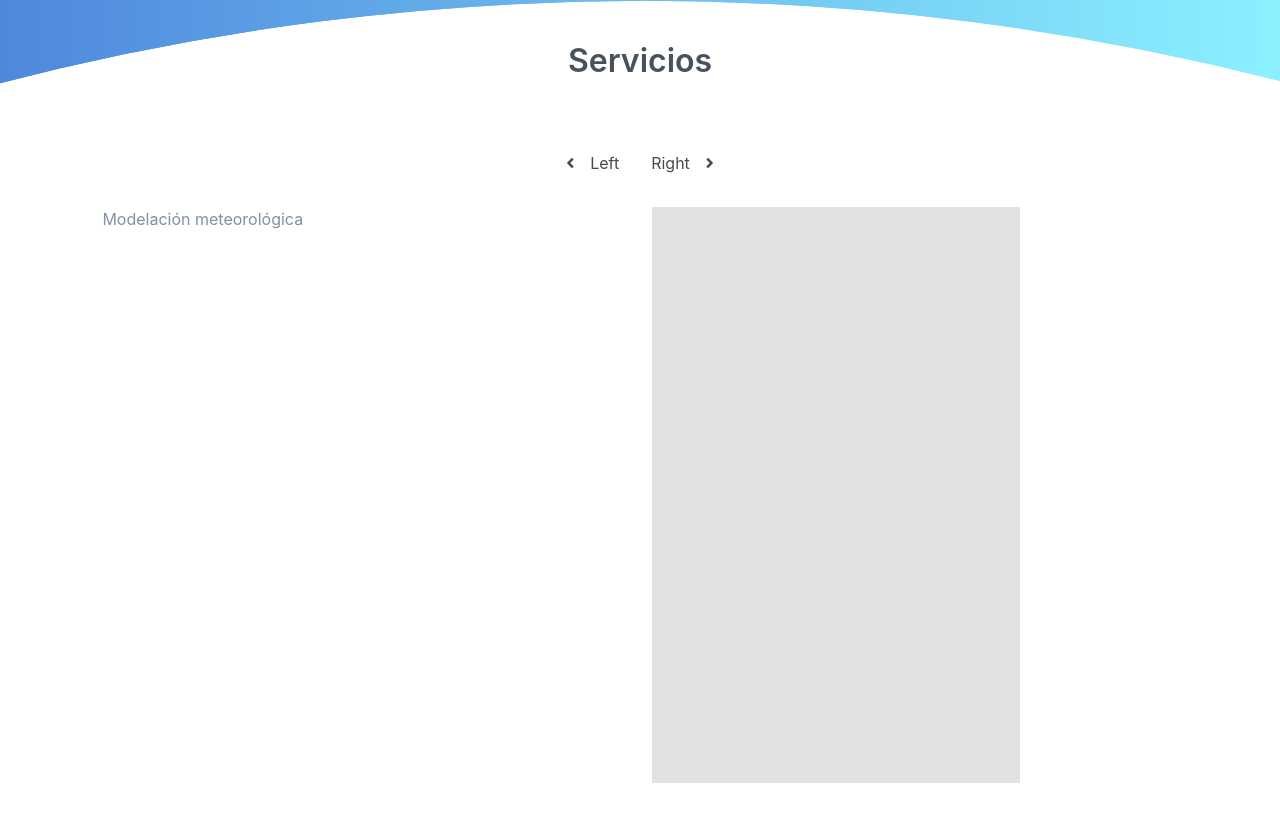
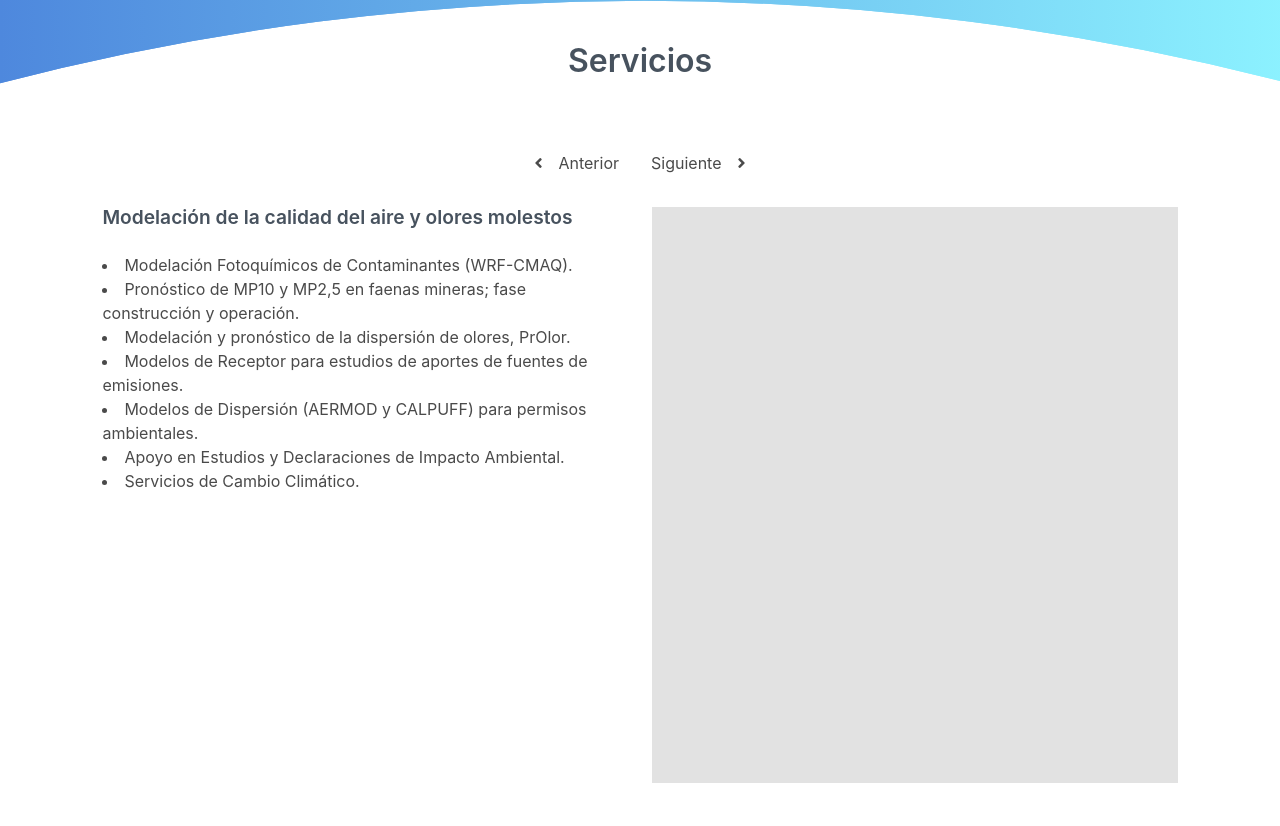
Before and after one commit to progressio-spa/particulasCL, a Vue app: page /#/ in a window 1280 px wide. Shown: the part 3354-4180 px from the top of the page. Built offline with nearby package versions, Linux system fonts and the light colour scheme.

Commit message:
ADD: Services done. Fixed a bug on carousel.

```diff
--- a/src/sections/News.vue
+++ b/src/sections/News.vue
@@ -28,7 +28,7 @@
               </ul>
             </div>
 
-            <div class="columns" id="columns-body" v-if="tab % 3 == 0">
+            <div class="columns" id="columns-body" v-if="set_tab(this.tab, 3) == 0">
                 <div class="column is-half" id="left">
                         <p class="title" style="font-size: 120%;">LOREM IPSUM</p>
                         <p style="color: white;">Velit ante sociis aliquet fermentum neque cum mattis tristique est mus elementum, dis non natoque fusce pretium placerat commodo ornare parturient praesent, leo mi sodales curabitur felis dui dignissim vitae varius morbi. Praesent lacus cubilia pulvinar eget volutpat quis duis facilisis, arcu pretium placerat massa tempor class. Blandit sed vel purus vitae viverra tempus nisi enim, taciti ultricies ridiculus dapibus vulputate condimentum auctor mauris non, habitasse magna praesent eu volutpat tristique quisque.</p>
@@ -45,7 +45,7 @@
                 </div>
             </div>
 
-            <div class="columns" id="columns-body" v-if="tab % 3 == 1">
+            <div class="columns" id="columns-body" v-if="set_tab(this.tab, 3) == 1">
                 <div class="column is-half" id="left">
                         <p class="title" style="font-size: 120%;">LOREM IPSUM</p>
                         <p style="color: white;">Vulputate sed cursus dignissim sapien orci dis faucibus vehicula aliquet, suspendisse mus interdum mattis sollicitudin fringilla hac cum venenatis egestas, suscipit fames natoque aliquam laoreet urna morbi tellus. Scelerisque mauris magnis molestie facilisis praesent nunc himenaeos litora, dui gravida imperdiet erat vehicula rutrum aliquet rhoncus conubia, metus viverra netus libero dictumst eros mi. Nibh primis morbi egestas dignissim platea lectus, semper nullam gravida proin turpis, pretium scelerisque ligula nascetur in.</p>
@@ -61,7 +61,7 @@
                 </div>
             </div>
 
-            <div class="columns" id="columns-body" v-if="tab % 3 == 2">
+            <div class="columns" id="columns-body" v-if="set_tab(this.tab, 3) == 2">
                 <div class="column is-half" id="left">
                         <p class="title" style="font-size: 120%;">LOREM IPSUM</p>
                         <p style="color: white;">
@@ -116,6 +116,17 @@
                 tab: 0,
             };
         },
+
+        methods: {
+            set_tab(number, mod){
+                if (number >= 0)
+                    return number % mod;
+
+                // return (number * -1) % mod;
+                this.tab = mod-1;
+                return this.tab % mod;
+            }
+        }
     }
 </script>
 
--- a/src/sections/Services.vue
+++ b/src/sections/Services.vue
@@ -16,166 +16,181 @@
                 <li>
                   <a @click="tab-=1;">
                     <span class="icon"><i class="fas fa-angle-left" aria-hidden="true"></i></span>
-                    <span>Left</span>
+                    <span>Anterior</span>
                   </a>
                 </li>
                 <li>
                   <a @click="tab+=1;">
-                    <span>Right</span>
+                    <span>Siguiente</span>
                     <span class="icon"><i class="fas fa-angle-right" aria-hidden="true"></i></span>
                   </a>
                 </li>
               </ul>
             </div>
 
-            <div class="columns" id="columns-body" v-if="tab % 8 == 0">
+            <div class="columns" id="columns-body" v-if="set_tab(this.tab, 8) == 0">
                 <div class="column is-half" id="left">
-                    <div class="aboutUs-body">
-                        <ul>
-                            <li>Modelación de la calidad del aire y olores molestos</li>
-                        </ul>
-                    </div>
+                        <p class="title" style="font-size: 120%;">Modelación de la calidad del aire y olores molestos </p>
+                        <li>Modelación Fotoquímicos de Contaminantes (WRF-CMAQ).</li>
+                        <li>Pronóstico de MP10 y MP2,5 en faenas mineras; fase construcción y operación.</li>
+                        <li>Modelación y pronóstico de la dispersión de olores, PrOlor.</li>
+                        <li>Modelos de Receptor para estudios de aportes de fuentes de emisiones.</li>
+                        <li>Modelos de Dispersión (AERMOD y CALPUFF) para permisos ambientales.</li>
+                        <li>Apoyo en Estudios y Declaraciones de Impacto Ambiental.</li>
+                        <li>Servicios de Cambio Climático.</li>
                 </div>
                 <div class="column is-half" id="right">
                     <div class="color"></div>
                 </div>
             </div>
 
-            <div class="columns" id="columns-body" v-if="tab % 8 == 1">
+            <div class="columns" id="columns-body" v-if="set_tab(this.tab, 8) == 1">
                 <div class="column is-half" id="left">
-                    <div class="aboutUs-body">
-                        <ul>
-                            <li>Modelación meteorológica</li>
-                        </ul>
-                    </div>
+                        <p class="title" style="font-size: 120%;">Modelación meteorológica</p>
+                        <p>Para los modelos Calpuff y Community Multi-Scale Air Quality (CMAQ) se requiere de la meteorología obtenida de modelos mesoescala como el WRF-ARW (Weather Research and Forecasting Model-Advanced Research WRF), en conjunto con información meteorológica local de superficie y altura. Para Calpuff, esta información es integrada con el modelo meteorológico de diagnóstico Calmet para resolver situaciones especiales derivadas de terrenos complejos, circulaciones costeras, presencia de cuerpos de agua superficiales, zonas urbanas, etc. Esta información es fundamental para una modelación adecuada de la fotoquímica y dispersión de contaminantes.</p>
+                        <br>
+                        <p>Para la modelación meteorológica, Particuolotech realiza los siguientes trabajos:</p>
+                        <br>
+                        <li>Definición de los dominios de modelación (anidados o no)</li>
+                        <li>Definición y estimación de episodios de contaminación atmosférica</li>
+                        <li>Modelación meteorológica con WRF.</li>
+                        <li>Transformación de las salidas de WRF para Calpuff (calmet.dat)</li>
+                        <li>Transformación de las salidas de WRF para CMAQ</li>
+                        <li>Modelación meteorológica con Calmet</li>
+                        <li>Análisis estadístico de la data de las estaciones meteorológicas y de calidad del aire con OpenAir-Project</li>
+                        <li>Modelación y simulación de los campos de vientos</li>
+                        <li>Modelación y simulación de las capas de inversión térmica</li>
                 </div>
                 <div class="column is-half" id="right">
                     <div class="color"></div>
                 </div>
             </div>
 
-            <div class="columns" id="columns-body" v-if="tab % 8 == 2">
+            <div class="columns" id="columns-body" v-if="set_tab(this.tab, 8) == 2">
                 <div class="column is-half" id="left">
-                    <div class="aboutUs-body">
-                        <ul>
-                            <li>Inventario de emisiones</li>
-                        </ul>
-                    </div>
+                    <p class="title" style="font-size: 120%;">Inventario de emisiones</p>
+                    <li>Declaración de emisiones de acuerdo a DS138/2005</li>
+                    <li>Asesoría técnica, procesamiento de dato y reporte a la autoridad de la medición continua de emisiones, CEMs</li>
+                    <li>Desarrollo de inventario de emisiones de fuentes fijas</li>
+                    <li>Desarrollo de inventario de emisiones de fuentes areales, especialmente de la combustión residencial de leña, rellenos sanitarios, agricultura y ganadería</li>
+                    <li>Desarrollo de inventario de emisiones de fuentes móviles en ruta y fuera de ruta (modelos MOVES, EDMS, NONROAD)</li>
+                    <li>Desarrollo de Inventario de emisiones de fuentes biogénicas (MEGAN)</li>
                 </div>
                 <div class="column is-half" id="right">
                     <div class="color"></div>
                 </div>
             </div>
 
-            <div class="columns" id="columns-body" v-if="tab % 8 == 3">
+            <div class="columns" id="columns-body" v-if="set_tab(this.tab, 8) == 3">
                 <div class="column is-half" id="left">
-                    <div class="aboutUs-body">
-                        <ul>
-                            <li>Estudio de efectos en salud</li>
-                        </ul>
-                    </div>
+                    <p class="title" style="font-size: 120%;">Estudios de efectos en salud</p>
+                    <li>Efectos agudos en salud por exposición al PM2.5</li>
+                    <li>Efectos agudos en salud por exposición al ozono</li>
+                    <li>Evaluación del riesgo en salud por exposición crónica a sustancias tóxicas del aire</li>
+                    <li>Estudios de percepción en salud por contaminación atmosférica</li>
+                    <li>Análisis de beneficios en salud de implementación de medidas con BenMaP</li>
                 </div>
                 <div class="column is-half" id="right">
                     <div class="color"></div>
                 </div>
             </div>
 
-            <div class="columns" id="columns-body" v-if="tab % 8 == 4">
+            <div class="columns" id="columns-body" v-if="set_tab(this.tab, 8) == 4">
                 <div class="column is-half" id="left">
-                    <div class="aboutUs-body">
-                        <ul>
-                            <li>Monitoreo de contaminantes atmosféricos</li>
-                        </ul>
-                    </div>
+                    <p class="title" style="font-size: 120%;">Monitoreo de contaminantes atmosféricos</p>
+                    <li>Medición de masa y especies químicas orgánicas e inorgánicas del PM10 y PM2.5</li>
+                    <li>Medición de masa y especies químicas del materioal particulado suspendido, MPS</li>
+                    <li>Medición de distribución de tamaños del material particulado fino y ultrafino</li>
+                    <li>Medición de concentraciones de gases (O3, CO, SO2 y NOx)</li>
+                    <li>Medición de compuestos orgánicos volátiles, COVs</li>
+                    <li>Medición de hidrocarburos aromáticos policíclicos (PAHs) en fase gas y fase sólida</li>
+                    <li>Medición de carbono negro atmosférico (Black Carbon)</li>
+                    <li>Medición de variables meteorológicas</li>
                 </div>
                 <div class="column is-half" id="right">
                     <div class="color"></div>
                 </div>
             </div>
 
-            <div class="columns" id="columns-body" v-if="tab % 8 == 5">
+            <div class="columns" id="columns-body" v-if="set_tab(this.tab, 8) == 5">
                 <div class="column is-half" id="left">
-                    <div class="aboutUs-body">
-                        <ul>
-                            <li>Estudios de abatimiento y reducción de emisiones</li>
-                        </ul>
-                    </div>
+                    <p class="title" style="font-size: 120%;">Estudios de abatimiento y reducción de emisiones</p>
+                    <p class="title" style="font-size: 100%; color: grey;">Evaluación de conformidad MACT</p>
+                    <p>Evaluamos y analizamos caso a caso las Máximas Tecnologías de Control Disponibles (MACT) de emisiones de sustancias tóxicas en fuentes de tipo similar para identificar el piso de MACT y llevamos a cabo un análisis más allá del piso de MACT. El análisis de MACT incluye una revisión detallada de los equipos de control de contaminación, técnica y económicamente viables.</p>
+                    <br>
+                    <p class="title" style="font-size: 100%; color: grey;">Evaluación de conformidad BACT</p>
+                    <p>Realizamos análisis de las Mejores Tecnologías de Control Disponibles (BACT) para establecer una limitación de emisiones, basado en el máximo grado de reducción, incluyendo el uso de equipos de control de emisiones, aplicación de métodos innovadores de producción o la utilización de materias primas alternativas para cada caso, teniendo en cuenta los impactos en la energía, medio ambiente y económicos, entre otros costos.</p>
+                    <br>
+                    <p>En general, se ofrecen los siguientes servicios:</p>
+                    <br>
+                    <li>Biofiltración para el tratamiento de olores</li>
+                    <li>Sistemas de abatimientos de material particulado</li>
+                    <li>Sistemas de abatimiento de gases ácidos</li>
+                    <li>Sistemas de calefacción distrital</li>
+                    <li>Sistemas de limpieza de aire de interiores (residencial y comercial)</li>
+
+
                 </div>
                 <div class="column is-half" id="right">
                     <div class="color"></div>
                 </div>
             </div>
 
-            <div class="columns" id="columns-body" v-if="tab % 8 == 6">
+            <div class="columns" id="columns-body" v-if="set_tab(this.tab, 8) == 6">
                 <div class="column is-half" id="left">
-                    <div class="aboutUs-body">
-                        <ul>
-                            <li>Soluciones energéticas para reducción de emisiones</li>
-                        </ul>
-                    </div>
+                    <p class="title" style="font-size: 120%;">Soluciones energéticas para reducción de emisiones</p>
+                    <p class="title" style="font-size: 100%; color: grey;">Auditoría energética y de emisiones</p>
+                    <p>Es la base para desarrollar un plan de ahorro energético y reducción de emisiones de contaminantes atmosféricos. La auditoría implica realizar un análisis exhaustivo del consumo energético y sistema de control de emisiones actual para una posterior propuesta de alternativas y una cuantificación del ahorro energético y reducción de emisiones.</p>
+                    <br>
+                    <p class="title" style="font-size: 100%; color: grey;">Gasto energético y de calidad del aire</p>
+                    <p>La gestión energética y de calidad del aire es la pieza clave para que una organización, independientemente de su tamaño o sector, pueda obtener unos niveles de eficiencia y ahorro de energía óptimos, así como mejorar su competitividad y compromiso con el medio ambiente. Esta gestión energética y de calidad del aire incluye un control de las instalaciones a tiempo real para realizar una gestión eficaz.</p>
+                    <br>
+                    <p>Estos dos servicios los realizamos con nuestro socio estrátegico ORIGINA.</p>
                 </div>
                 <div class="column is-half" id="right">
                     <div class="color"></div>
                 </div>
             </div>
 
-            <div class="columns" id="columns-body" v-if="tab % 8 == 7">
+            <div class="columns" id="columns-body" v-if="set_tab(this.tab, 8) == 7">
                 <div class="column is-half" id="left">
-                    <div class="aboutUs-body">
-                        <ul>
-                            <li>Modelación Fluido Dínamica (CFD) de Procesos Industriales con OpenFOAM</li>
-                        </ul>
-                    </div>
+                    <p class="title" style="font-size: 120%;">Modelación Fluido Dínamica (CFD) de Procesos Industriales con OpenFOAM</p>
+                    <p>La simulación de procesos es una herramienta dinámica e intuitiva para conocer, predecir y optimizar un proceso industrial. Ofrecemos una completa gama de posibilidades para su empresa en particular, algunos ejemplos de la aplicación de esta herramienta incluyen:</p>
+                    <br>
+                    <li>Industrias químicas: Bombas centrífugas, válvulas, mezclado de líquidos miscibles e inmiscibles, flujo en tuberías en estado laminar y turbulento. Flujos bifásicos en canaletas y pulpas.</li>
+                    <li>Ingeniería ambiental: dispersión de contaminantes gaseosos y líquidos en efluentes de la industria, perfil de temperaturas en sitios cerrados. Flujo de RILES. Predicción de sistemas HVAC.</li>
+                    <li>Seguridad ocupacional: simulación de zonas seguras en plantas con altos niveles de ruido y material particulado.</li>
+                    <li>Optimización de procesos: Balances de materia y energía para encontrar fuentes de mejora, bajo metodología de Pareto</li>
+                    <br>
+                    <p>El software utilizado es OpenFOAM, por lo cual se asegura que el personal de la empresa podrá seguir trabajando en la supervisión del modelo fluidodinámico implementado.</p>
                 </div>
                 <div class="column is-half" id="right">
                     <div class="color"></div>
                 </div>
             </div>
-
-            <!-- <div class="columns" v-if="tab % 8 == 0">
-                <div class="column" style="">
-                    <CardBanner image="here goes the route" title="Modelación de la calidad del aire y olores molestos" description="Lorem ipsum dolor sit amet, consectetur adipiscing elit."> </CardBanner>
-                </div>
-                <div class="column" style="">
-                    <CardBanner image="here goes the route" title="Modelación Meteorológica" description="Lorem ipsum dolor sit amet, consectetur adipiscing elit."> </CardBanner>
-                </div>
-                <div class="column" style="">
-                    <CardBanner image="here goes the route" title="Inventario de emisiones" description="Lorem ipsum dolor sit amet, consectetur adipiscing elit."> </CardBanner>
-                </div>
-                <div class="column">
-                    <CardBanner image="here goes the route" title="Estudio de efectos en salud" description="Lorem ipsum dolor sit amet, consectetur adipiscing elit."> </CardBanner>
-                </div>
-            </div>
-            <div class="columns" v-if="tab==0">
-                <div class="column">
-                    <CardBanner image="here goes the route" title="Monitoreo de contaminantes atmosféricos" description="Lorem ipsum dolor sit amet, consectetur adipiscing elit."> </CardBanner>
-                </div>
-                <div class="column">
-                    <CardBanner image="here goes the route" title="Estudio de abatimiento y reducción de emisiones" description="Lorem ipsum dolor sit amet, consectetur adipiscing elit."> </CardBanner>
-                </div>
-                <div class="column">
-                    <CardBanner image="here goes the route" title="Soluciones energéticas para reducción de emisiones" description="Lorem ipsum dolor sit amet, consectetur adipiscing elit."> </CardBanner>
-                </div>
-                <div class="column">
-                    <CardBanner image="here goes the route" title="Modelación fluido dinámicas (CFD) de procesos industriales con OpenFOAM" description="Lorem ipsum dolor sit amet, consectetur adipiscing elit."> </CardBanner>
-                </div>
-            </div> -->
         </div>
     </section>
 </template>
 
 <script>
-    import CardBanner from '../components/CardBanner.vue'
     export default{
-        components: {
-            CardBanner
-        },
 
         data(){
             return {
-                tab: 1,
+                tab: 0,
             };
         },
+
+        methods:{
+            set_tab(number, mod){
+                if (number >= 0)
+                    return number % mod;
+
+                // return (number * -1) % mod;
+                this.tab = mod-1;
+                return this.tab % mod;
+            }
+        }
     }
 </script>
 
@@ -238,9 +253,8 @@
         padding-right:0;
     }
 
-
     .color {
-        width: 70%;
+        width: 100%;
         height: 100%;
         background-color: rgb(226, 226, 226);
     }
```
